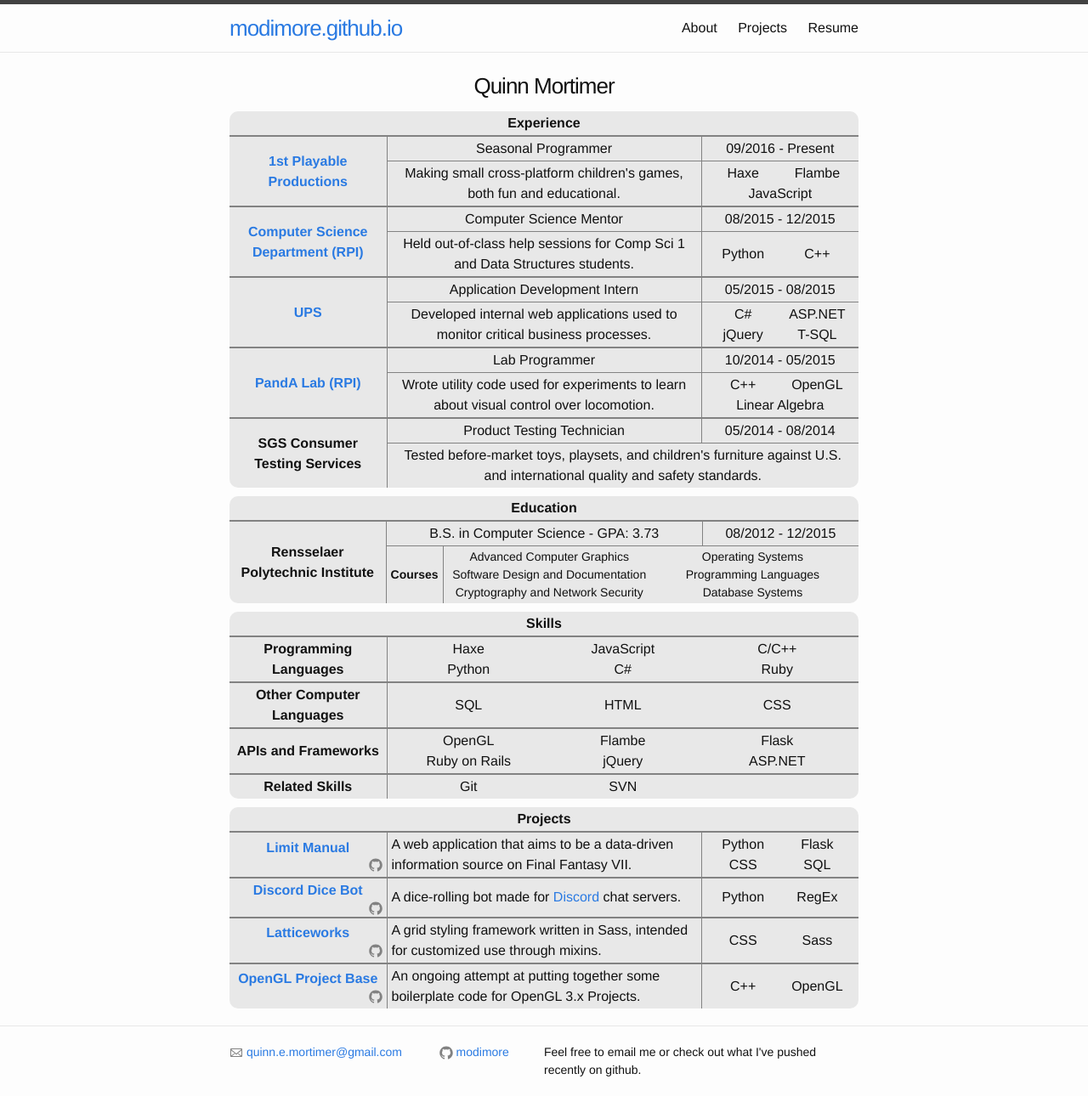
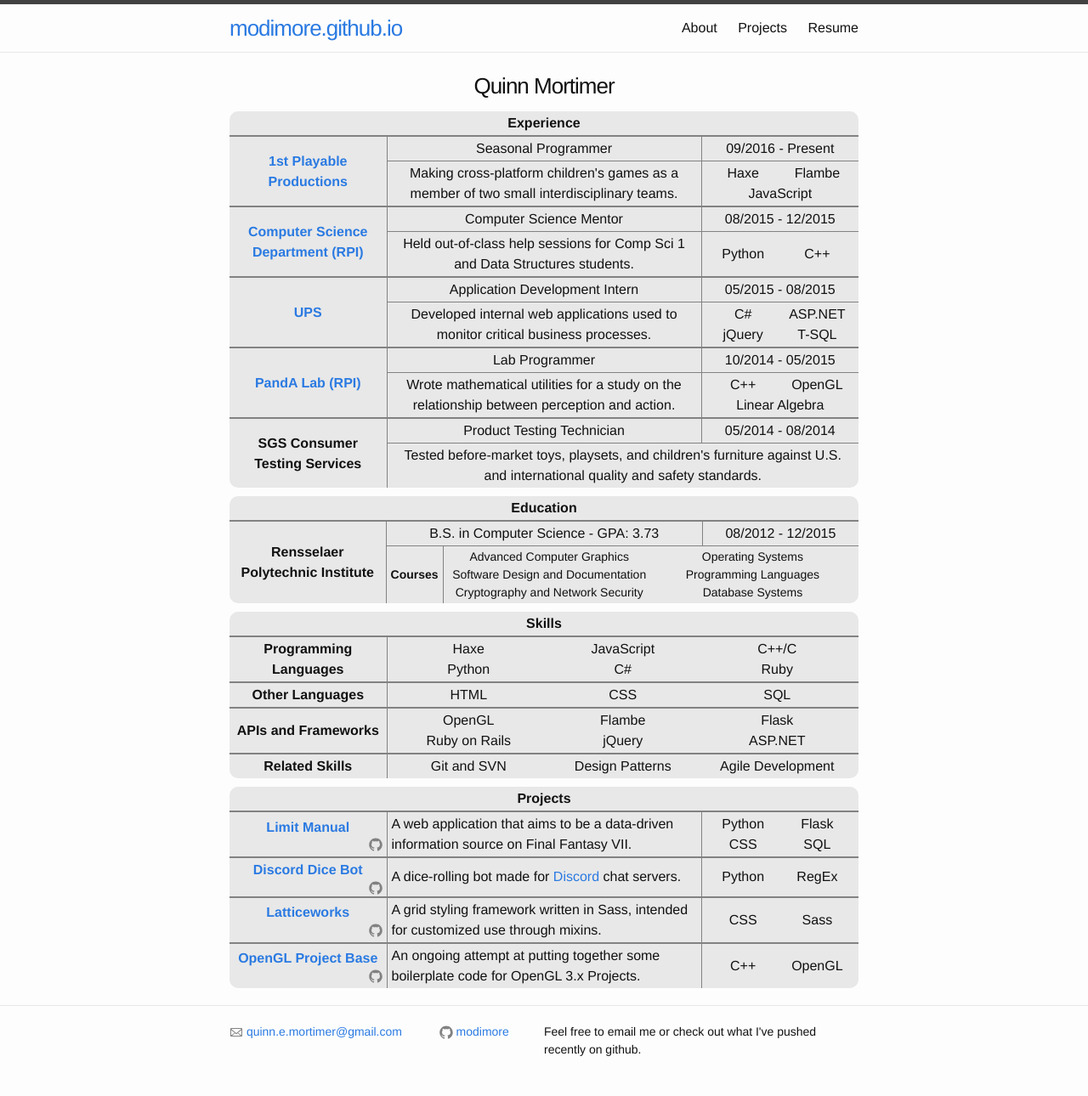
Before and after one commit to modimore/modimore.github.io, a Jekyll site: the page built from resume.html, in a window 1280 px wide. Shown: the whole page at 85% size. Built offline with Jekyll 4.4.1, drawn with Linux system fonts in a browser that asks for light colours; nearby versions of some CDN libraries; after the commit the page ends 1266 px from its top, so only the background shows below that.

Commit message:
More resume changes.
Some item ordering differences.
Change descriptions for 1P and PandA in experience section.

```diff
--- a/_clean/resume.html
+++ b/_clean/resume.html
@@ -7,6 +7,8 @@ title: Resume
 {% assign projects = site.projects | sort: 'sort_index' %}
 {% assign project_limit = 4 %}
 {% assign experience = site.data.resume.experience | sort: 'start' | reverse %}
+{% assign experience_limit = 4 %}
 {% assign education = site.data.resume.education %}
+{% assign course_limit = 4 %}
 
 {% include resume.html %}
--- a/_data/resume.yml
+++ b/_data/resume.yml
@@ -5,16 +5,16 @@ skills:
     content:
       - Haxe
       - JavaScript
-      - C/C++
+      - C++/C
       - Python
       - C#
       - Ruby
   -
-    name: Other Computer Languages
+    name: Other Languages
     content:
-      - SQL
       - HTML
       - CSS
+      - SQL
   -
     name: APIs and Frameworks
     content:
@@ -27,16 +27,17 @@ skills:
   -
     name: Related Skills
     content:
-      - Git
-      - SVN
+      - Git and SVN
+      - Design Patterns
+      - Agile Development
 experience:
   -
     employer: 1st Playable Productions
     website: http://1stplayable.com/
     position: Seasonal Programmer
     description: >
-      Making small cross-platform children's games,
-      both fun and educational.
+      Making cross-platform children's games
+      as a member of two small interdisciplinary teams.
     skills:
       - Haxe
       - Flambe
@@ -73,8 +74,8 @@ experience:
     website: http://panda.cogsci.rpi.edu
     position: Lab Programmer
     description: >
-      Wrote utility code used for experiments
-      to learn about visual control over locomotion.
+      Wrote mathematical utilities for a study on
+      the relationship between perception and action.
     skills:
       - C++
       - OpenGL
--- a/_includes/resume.html
+++ b/_includes/resume.html
@@ -22,7 +22,7 @@
       <tr><th colspan="3">Experience</th></tr>
     </thead>
 
-    {% for job in experience %}
+    {% for job in experience limit: experience_limit %}
       <tbody>
         <tr>
           <th rowspan="2">
@@ -89,7 +89,7 @@
             <th>Courses</th>
             <td colspan="2">
               <ul class="lw-group">
-                {% for course in school.courses %}
+                {% for course in school.courses limit: course_limit %}
                   <li class="lw-cell-12-6">{{ course }}</li>
                 {% endfor %}
               </ul>
--- a/_sass/_resume.scss
+++ b/_sass/_resume.scss
@@ -16,12 +16,14 @@
     &:first-child {
       margin-top: 0px;
     }
+
+    .clean & {
+      margin-bottom: -2px;
+    }
   }
 
   table {
     width: 100%;
-
-    &:first-child { margin-top: 0px; }
 
     border-radius: 10px;
     border-collapse: collapse;
--- a/resume.html
+++ b/resume.html
@@ -10,6 +10,8 @@ permalink: /resume/
 {% assign projects = site.projects | sort: 'sort_index' %}
 {% assign project_limit = projects | size %}
 {% assign experience = site.data.resume.experience | sort: 'start' | reverse %}
+{% assign experience_limit = experience | size %}
 {% assign education = site.data.resume.education %}
+{% assign course_limit = 6 %}
 
 {% include resume.html %}
```
